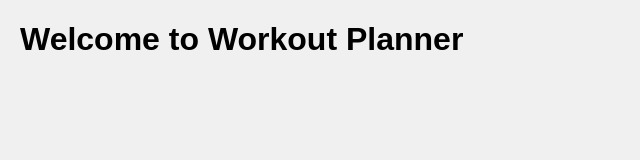
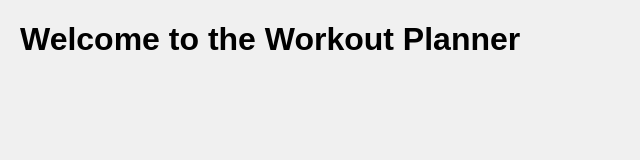
Before and after one commit to jamalcr/WorkoutPlanner, a plain HTML site: page index.html in a window 1280 px wide. Shown: the whole page, without its empty margins (0-640 px from the left). Drawn offline with Linux system fonts and the light colour scheme.

Commit message:
First minor change to test

```diff
--- a/index.html
+++ b/index.html
@@ -7,7 +7,7 @@
     <link rel="stylesheet" href="style.css">
 </head>
 <body>
-    <h1>Welcome to Workout Planner</h1>
+    <h1>Welcome to the Workout Planner</h1>
     <div id="app"></div>
     <script src="script.js"></script>
 </body>
```
